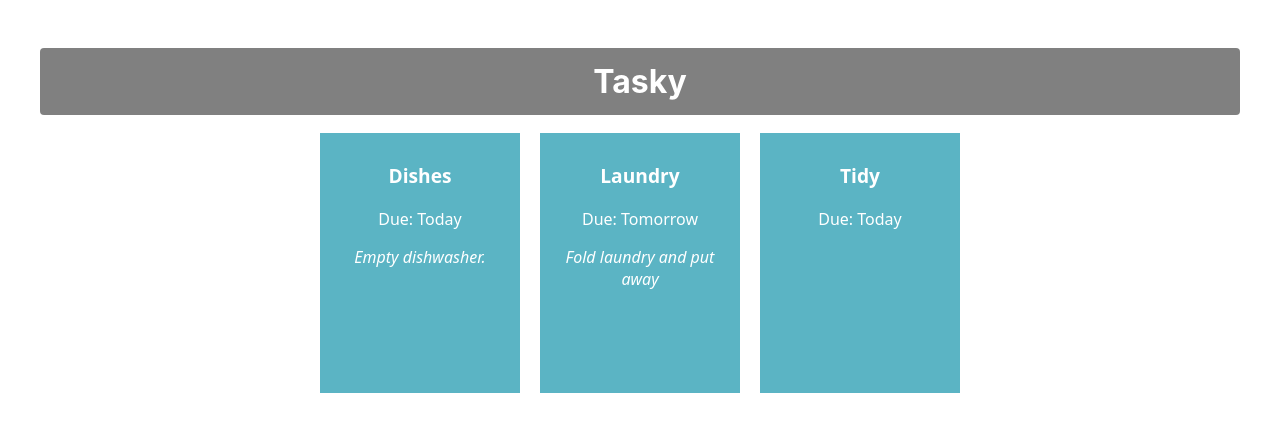
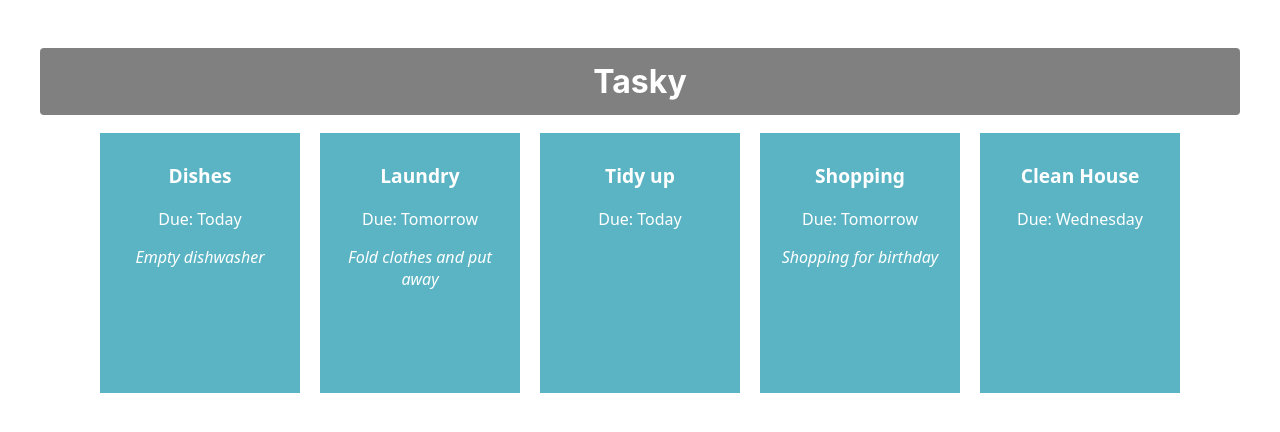
Before and after one commit to GjorgiG/react-basics-labs, a React (Create React App) app in the folder week1/: page / in a window 1280 px wide. Shown: the top 432 px of the page. Built offline with nearby package versions, Linux system fonts and the light colour scheme.

Commit message:
Completed Week 2 Lab

```diff
--- a/week1/src/App.js
+++ b/week1/src/App.js
@@ -1,14 +1,29 @@
 import logo from './logo.svg';
 import './App.css';
 import Task from './components/Task';
+import React,{ useState } from 'react';
 
 function App() {
+  const [taskState, setTaskState] = useState({
+    tasks: [
+      {id: 1, title:"Dishes", description: "Empty dishwasher", deadline: "Today"},
+      {id: 2, title: "Laundry", description: "Fold clothes and put away", deadline: "Tomorrow"},
+      {id: 3, title: "Tidy up", deadline: "Today"},
+      {id: 4, title: "Shopping", description: "Shopping for birthday", deadline:"Tomorrow"},
+      {id: 5, title: "Clean House", deadline: "Wednesday"}
+    ]
+  });
   return (
     <div className="container">
       <h1>Tasky</h1>
-      <Task title = "Dishes" deadline = "Today" description = "Empty dishwasher." />
-      <Task title = "Laundry" deadline = "Tomorrow" description = "Fold laundry and put away" />
-      <Task title = "Tidy" deadline = "Today" />
+      {taskState.tasks.map((task) => (
+        <Task
+          title = {task.title}
+          description = {task.description}
+          deadline = {task.deadline}
+          key = {task.id}
+        />
+      ))}
     </div>
   );
 }
```
